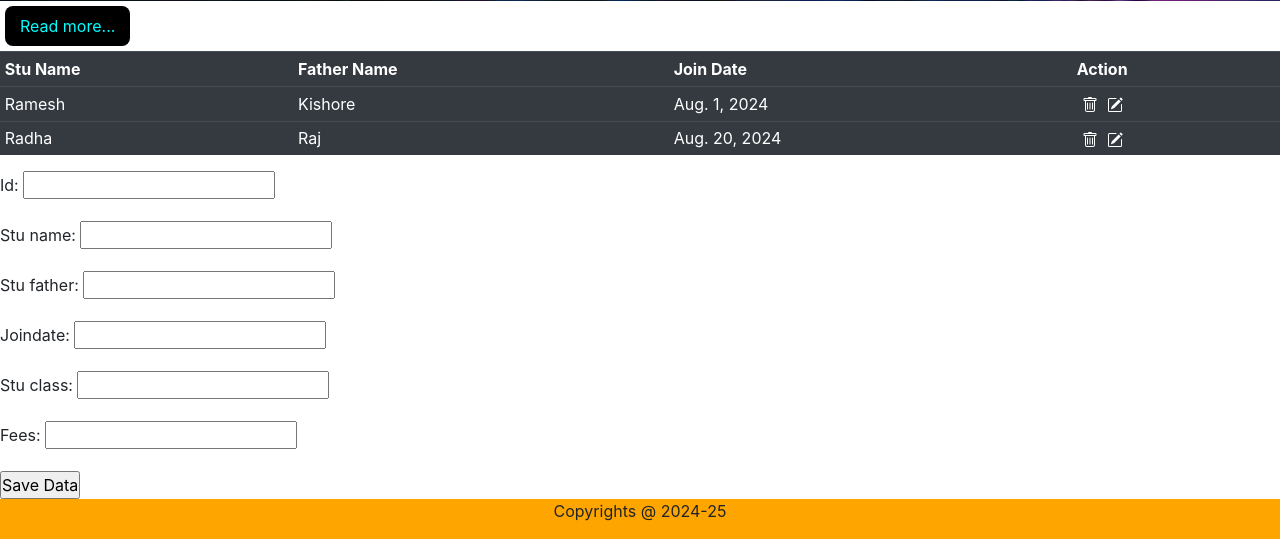
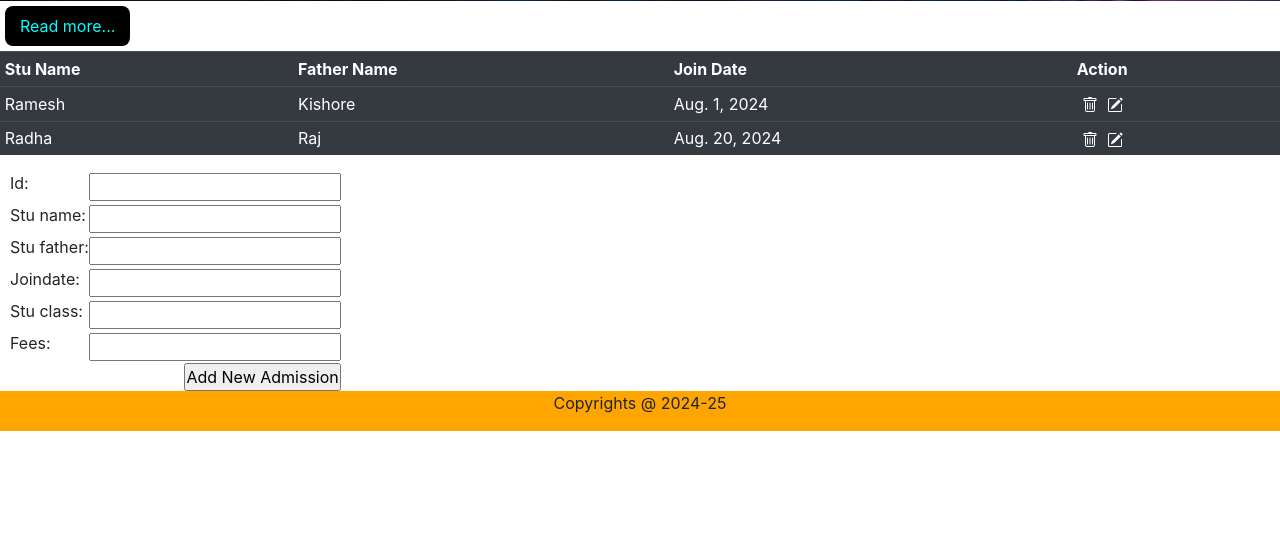
Before and after one commit to kunchala1971/SchoolProject, a Django app: page / in a window 1280 px wide. Shown: the part 790-1329 px from the top of the page. After the commit the page ends 1221 px from the top, so only its background shows below. Run offline with Django 5.2, Linux system fonts and the light colour scheme; data comes from the database, SQL or seed files in the repository.

Commit message:
Forms Part 1

```diff
--- a/school/admission/forms.py
+++ b/school/admission/forms.py
@@ -2,8 +2,8 @@ from django import forms
 
 class admission(forms.Form):
   id=forms.IntegerField()
-  stu_name=forms.CharField(max_length=255)
-  stu_father=forms.CharField(max_length=255)
+  stu_name=forms.CharField()
+  stu_father=forms.CharField()
   joindate=forms.DateField()
   stu_class=forms.CharField()
   fees=forms.IntegerField()
--- a/school/admission/views.py
+++ b/school/admission/views.py
@@ -6,27 +6,8 @@ from admission.forms import admission
 
 def home(request):
   students_data=Admission.objects.all()
-  admission_data=admission()
-  if request.method=='POST':
-    result=admission(request.POST)
-    if result.is_valid():
-      id=result.cleaned_data['id']
-      stu_name=result.cleaned_data['stu_name']
-      stu_father=result.cleaned_data['stu_father']
-      joindate=result.cleaned_data['joindate']
-      stu_class=result.cleaned_data['stu_class']
-      fees=result.cleaned_data['fees']
-      fs=open("students.txt",'a')
-      fs.write("\n--------------------------------------")
-      fs.write("\nID				: " + str(id))
-      fs.write("\nName			: " + str(stu_name))
-      fs.write("\nFather		: " + str(stu_father))
-      fs.write("\nJoin Date	: " + str(joindate))
-      fs.write("\nCourse		: " + str(stu_class))
-      fs.write("\nFees			: " + str(fees))
-      fs.close
-      HttpResponse("<h1>Data Successfully Saved......</h1>")
-  res=render(request,'index.html',{'students_data':students_data,'admission_data':admission_data})
+  admission_form=admission()
+  res=render(request,'index.html',{'students_data':students_data,'admission_form':admission_form})
   return res
 
 def products(request):
--- a/school/school/urls.py
+++ b/school/school/urls.py
@@ -1,19 +1,3 @@
-"""
-URL configuration for school project.
-
-The `urlpatterns` list routes URLs to views. For more information please see:
-    https://docs.djangoproject.com/en/5.0/topics/http/urls/
-Examples:
-Function views
-    1. Add an import:  from my_app import views
-    2. Add a URL to urlpatterns:  path('', views.home, name='home')
-Class-based views
-    1. Add an import:  from other_app.views import Home
-    2. Add a URL to urlpatterns:  path('', Home.as_view(), name='home')
-Including another URLconf
-    1. Import the include() function: from django.urls import include, path
-    2. Add a URL to urlpatterns:  path('blog/', include('blog.urls'))
-"""
 from django.contrib import admin
 from django.urls import path
 from admission.views import *
@@ -27,5 +11,4 @@ urlpatterns = [
     path('login/',login,name='login'),
     path('profiles/',profiles	,name='profiles'),
     path('transport/',transport,name='transport')
-
 ]
--- a/school/templates/index.html
+++ b/school/templates/index.html
@@ -62,19 +62,40 @@ Home
 	</tr>
  {% endfor %}
 </table>
-<div>
-	<form  method="post">
-	{{admission_data.as_p}}
-	{% csrf_token %}
-	{% comment %} <table>
-	{{for x,y of admission_data.items}}
-	<tr>
-		<td> {{x}}</td>
-		<td> {{y}}</td>
-		</tr>
-		{% endfor %}
-	</table> {% endcomment %}
-	<input type="submit" value="Save Data"/>
+
+<div style="margin-left:10px;">
+	{% comment %} <form method="post">
+		{{admission_form.as_ul}}
+		{% csrf_token %}
+		<input type="submit" value="Add New Admission"/>
+	</form> {% endcomment %}
+	<form method="post">
+		{%csrf_token%}
+		<table>
+			<tr>
+				<td>{{admission_form.id.label_tag}}</td><td>{{admission_form.id}}</td>
+			</tr>
+			<tr>
+				<td>{{admission_form.stu_name.label_tag}}</td><td>{{admission_form.stu_name}}</td>
+			</tr>
+			<tr>
+				<td>{{admission_form.stu_father.label_tag}}</td><td>{{admission_form.stu_father}}</td>
+			</tr>
+			<tr>
+				<td>{{admission_form.joindate.label_tag}}</td><td>{{admission_form.joindate}}</td>
+			</tr>
+			<tr>
+				<td>{{admission_form.stu_class.label_tag}}</td><td>{{admission_form.stu_class}}</td>
+			</tr>
+			<tr>
+				<td>{{admission_form.fees.label_tag}}</td><td>{{admission_form.fees}}</td>
+			</tr>
+			<tr>
+				<td colspan=2 align=right>
+					<input type="submit" value="Add New Admission"/>
+				</td>
+			</tr>
+		</table>
 	</form>
 </div>
 </div>
```
Also changed, not shown: school/students.txt (deleted, +0 -29 lines), school/templates/addmissionentry.html (deleted, +0 -15 lines).
